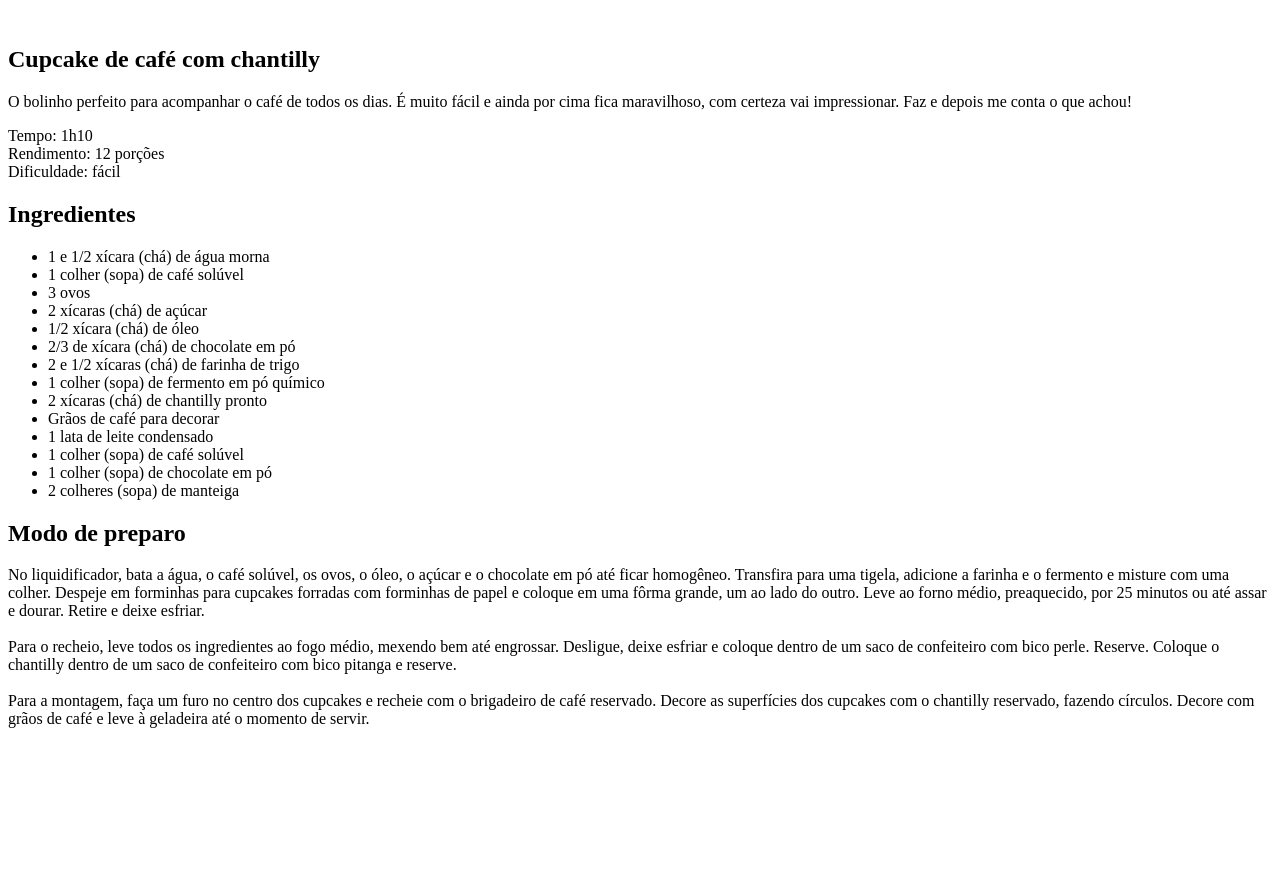
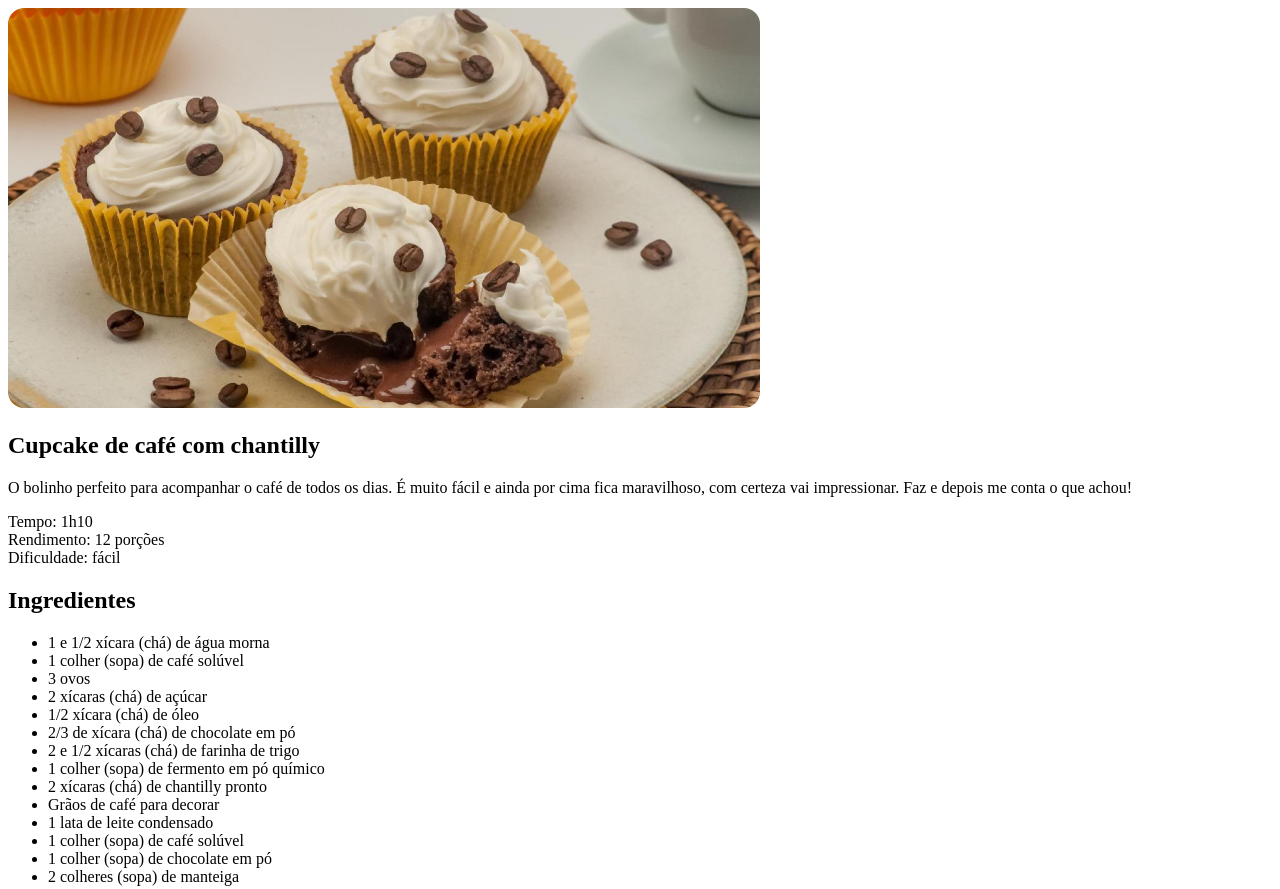
Before and after one commit to vitorbv/Projeto-receitas-fullstack, a plain HTML site: page index.html in a window 1280 px wide. Shown: the top 889 px of the page. Before the commit the page ends 800 px from the top, so only its background shows below. Drawn offline with Linux system fonts and the light colour scheme.

Commit message:
Adicionando imagem e estilos

```diff
--- a/index.html
+++ b/index.html
@@ -4,10 +4,11 @@
   <meta charset="UTF-8">
   <meta name="viewport" content="width=device-width, initial-scale=1.0">
   <title>Página de receita</title>
+  <link rel="stylesheet" href="style.css">
 </head>
 <body>
   <div id="page">
-    <img src="" alt="">
+    <img src="assets/main-image.jpg" alt="Imagem de cup cakes com cobertura de chantilly enfeitados com grãos de café">
     <main>
       <section id="about">
         <h1>Cupcake de café com chantilly</h1>
--- /dev/null
+++ b/style.css
@@ -0,0 +1,3 @@
+img{
+  border-radius: 16px;
+}
```
Also changed, not shown: assets/bg-image.jpg (added), assets/main-image.jpg (added).
